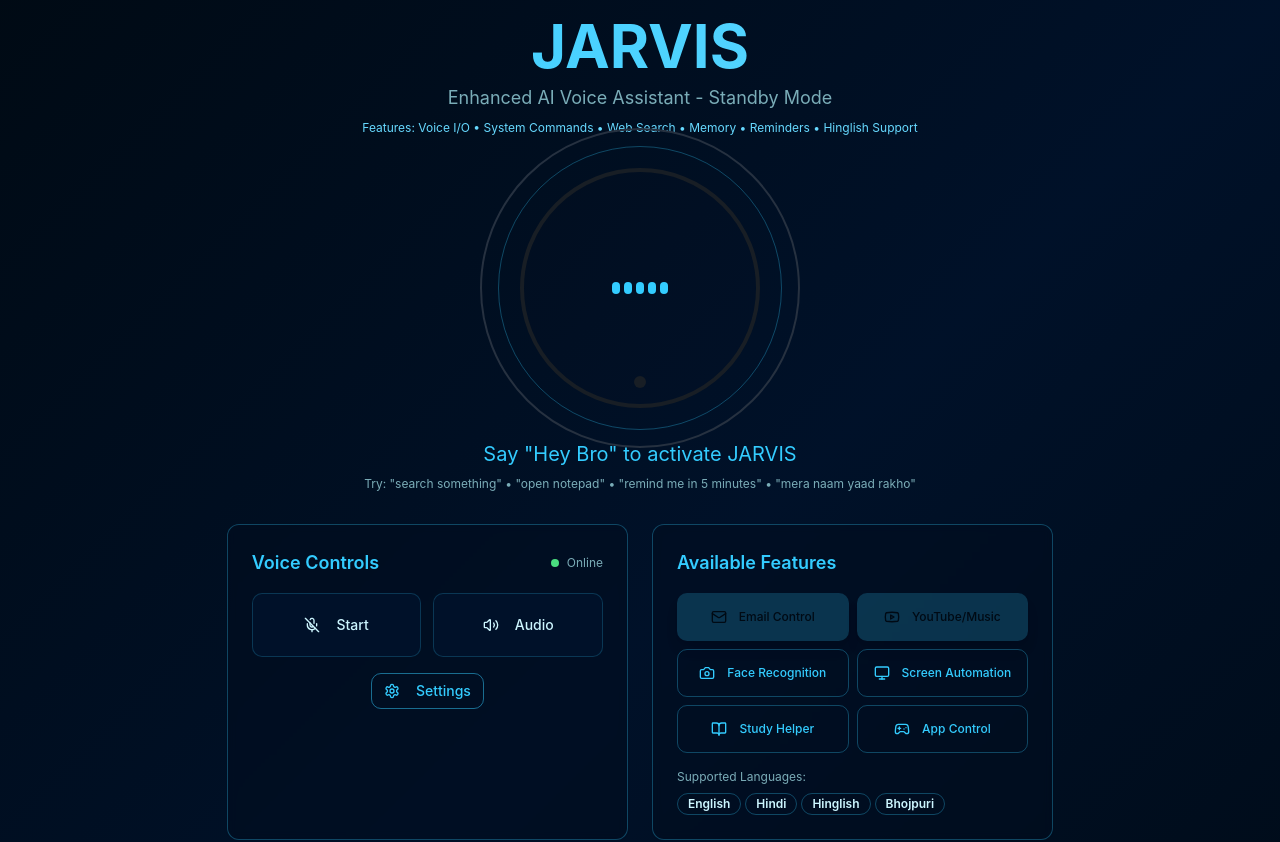
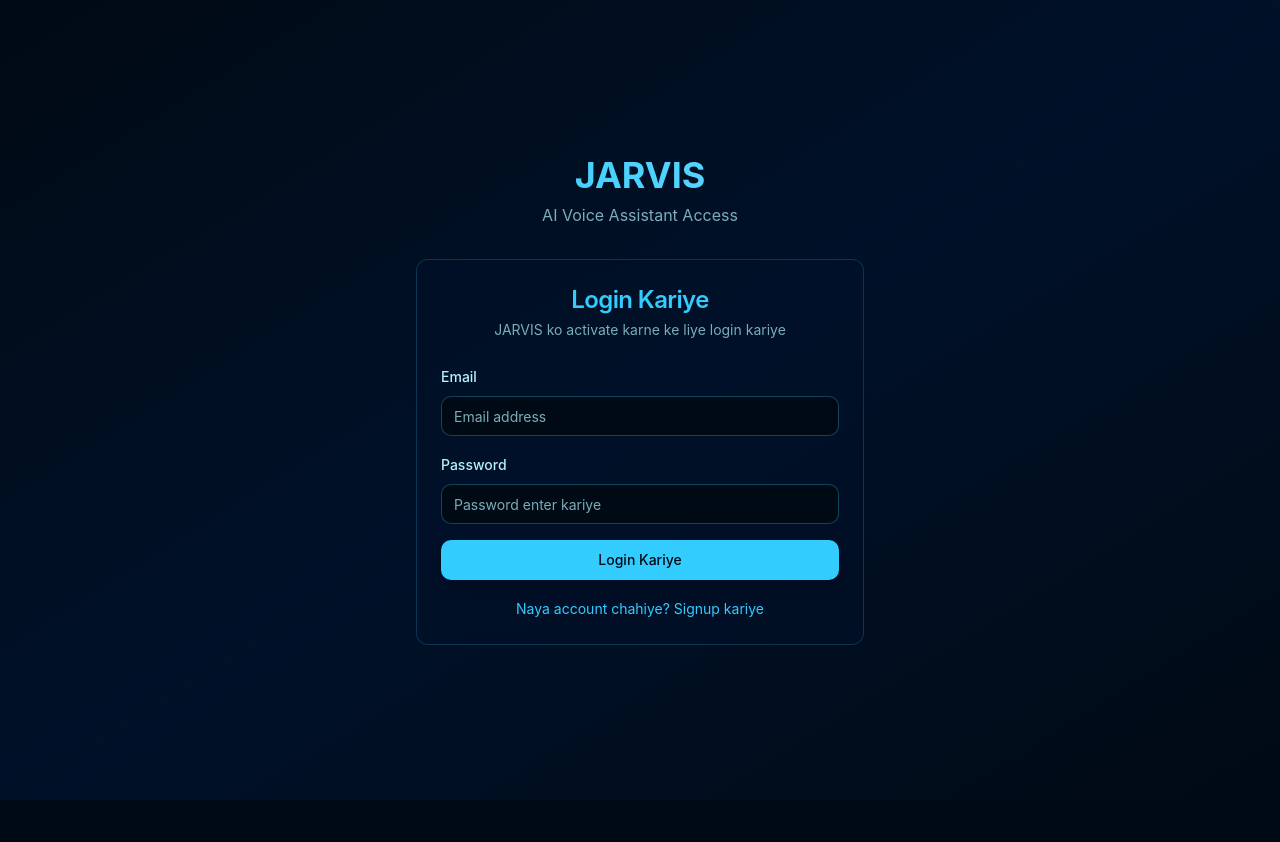
Before and after one commit to Shubham414kumar/bro-sahib-ai, a React (Vite) app: page / in a window 1280 px wide. Shown: the top 842 px of the page. After the commit the page ends 800 px from the top, so only its background shows below. Built offline with nearby package versions, Linux system fonts and the light colour scheme.

Commit message:
Implement login panel
Added a login panel for first-time users to sign up or log in before using the AI. This requires Supabase integration for authentication.

```diff
--- a/src/components/JarvisAssistant.tsx
+++ b/src/components/JarvisAssistant.tsx
@@ -2,6 +2,7 @@ import { useState, useEffect, useCallback } from 'react';
 import { VoiceVisualizer } from './VoiceVisualizer';
 import { ChatHistory } from './ChatHistory';
 import { ControlPanel } from './ControlPanel';
+import { LoginPanel } from './LoginPanel';
 import { useSpeechRecognition } from '@/hooks/useSpeechRecognition';
 import { useTextToSpeech } from '@/hooks/useTextToSpeech';
 import { useToast } from '@/hooks/use-toast';
@@ -22,6 +23,8 @@ interface ChatMessage {
 const WAKE_PHRASES = ['hey bro', 'hai bro', 'हे ब्रो', 'हाय ब्रो'];
 
 export const JarvisAssistant = () => {
+  const [isLoggedIn, setIsLoggedIn] = useState(false);
+  const [currentUser, setCurrentUser] = useState<{ name: string; email: string } | null>(null);
   const [isActive, setIsActive] = useState(false);
   const [messages, setMessages] = useState<ChatMessage[]>([]);
   const [activeFeatures, setActiveFeatures] = useState<string[]>(['email', 'youtube']);
@@ -31,8 +34,14 @@ export const JarvisAssistant = () => {
 
   const { speak, isSpeaking, stop: stopSpeaking } = useTextToSpeech();
 
-  // Request notification permission on mount
+  // Check if user is already logged in on mount
   useEffect(() => {
+    const storedUser = localStorage.getItem('jarvis_user');
+    if (storedUser) {
+      const userData = JSON.parse(storedUser);
+      setCurrentUser(userData);
+      setIsLoggedIn(true);
+    }
     ReminderService.requestNotificationPermission();
   }, []);
 
@@ -342,16 +351,51 @@ export const JarvisAssistant = () => {
     return () => clearTimeout(timer);
   }, []); // Empty dependency array to run only once on mount
 
+  const handleLogin = (userData: { name: string; email: string }) => {
+    setCurrentUser(userData);
+    setIsLoggedIn(true);
+    toast({
+      title: 'Welcome to JARVIS!',
+      description: `Hello ${userData.name}, system ready hai`
+    });
+  };
+
+  const handleLogout = () => {
+    localStorage.removeItem('jarvis_user');
+    setCurrentUser(null);
+    setIsLoggedIn(false);
+    setIsActive(false);
+    setMessages([]);
+    toast({
+      title: 'Logged Out',
+      description: 'JARVIS se logout ho gaye'
+    });
+  };
+
+  // Show login panel if not logged in
+  if (!isLoggedIn) {
+    return <LoginPanel onLogin={handleLogin} />;
+  }
+
   return (
     <div className="min-h-screen bg-gradient-to-br from-jarvis-dark via-jarvis-dark-light to-jarvis-dark p-4">
       <div className="container mx-auto max-w-7xl">
         {/* Header */}
         <div className="text-center mb-8 jarvis-fade-in">
-          <h1 className="text-4xl md:text-6xl font-bold bg-gradient-to-r from-jarvis-blue to-jarvis-blue-light bg-clip-text text-transparent mb-2">
-            JARVIS
-          </h1>
+          <div className="flex justify-between items-center mb-4">
+            <div></div>
+            <h1 className="text-4xl md:text-6xl font-bold bg-gradient-to-r from-jarvis-blue to-jarvis-blue-light bg-clip-text text-transparent">
+              JARVIS
+            </h1>
+            <button
+              onClick={handleLogout}
+              className="text-jarvis-blue hover:text-jarvis-blue-light text-sm transition-colors"
+            >
+              Logout
+            </button>
+          </div>
           <p className="text-muted-foreground text-lg">
-            Enhanced AI Voice Assistant - {isActive ? 'Active' : 'Standby Mode'}
+            Welcome {currentUser?.name} - {isActive ? 'Active' : 'Standby Mode'}
           </p>
           <p className="text-xs text-jarvis-blue-light mt-2">
             Features: Voice I/O • System Commands • Web Search • Memory • Reminders • Hinglish Support
--- /dev/null
+++ b/src/components/LoginPanel.tsx
@@ -0,0 +1,189 @@
+import React, { useState } from 'react';
+import { Button } from '@/components/ui/button';
+import { Input } from '@/components/ui/input';
+import { Label } from '@/components/ui/label';
+import { Card, CardContent, CardDescription, CardHeader, CardTitle } from '@/components/ui/card';
+import { useToast } from '@/hooks/use-toast';
+
+interface LoginPanelProps {
+  onLogin: (userData: { name: string; email: string }) => void;
+}
+
+export const LoginPanel: React.FC<LoginPanelProps> = ({ onLogin }) => {
+  const [isSignup, setIsSignup] = useState(false);
+  const [name, setName] = useState('');
+  const [email, setEmail] = useState('');
+  const [password, setPassword] = useState('');
+  const [confirmPassword, setConfirmPassword] = useState('');
+  const { toast } = useToast();
+
+  const handleSubmit = (e: React.FormEvent) => {
+    e.preventDefault();
+
+    if (isSignup) {
+      // Signup validation
+      if (!name || !email || !password || !confirmPassword) {
+        toast({
+          title: 'Error',
+          description: 'Sabhi fields fill kariye',
+          variant: 'destructive'
+        });
+        return;
+      }
+
+      if (password !== confirmPassword) {
+        toast({
+          title: 'Error',
+          description: 'Passwords match nahi kar rahe',
+          variant: 'destructive'
+        });
+        return;
+      }
+
+      // Store user data in localStorage for now
+      const userData = { name, email };
+      localStorage.setItem('jarvis_user', JSON.stringify(userData));
+
+      toast({
+        title: 'Success',
+        description: 'Account ban gaya! Welcome to JARVIS'
+      });
+
+      onLogin(userData);
+    } else {
+      // Login validation
+      if (!email || !password) {
+        toast({
+          title: 'Error',
+          description: 'Email aur password daaliye',
+          variant: 'destructive'
+        });
+        return;
+      }
+
+      // Check if user exists in localStorage
+      const storedUser = localStorage.getItem('jarvis_user');
+      if (storedUser) {
+        const userData = JSON.parse(storedUser);
+        toast({
+          title: 'Success',
+          description: `Welcome back, ${userData.name}!`
+        });
+        onLogin(userData);
+      } else {
+        toast({
+          title: 'Error',
+          description: 'Account nahi mila. Pehle signup kariye',
+          variant: 'destructive'
+        });
+      }
+    }
+  };
+
+  return (
+    <div className="min-h-screen bg-gradient-to-br from-jarvis-dark via-jarvis-dark-light to-jarvis-dark flex items-center justify-center p-4">
+      <div className="w-full max-w-md">
+        {/* JARVIS Header */}
+        <div className="text-center mb-8">
+          <h1 className="text-4xl font-bold bg-gradient-to-r from-jarvis-blue to-jarvis-blue-light bg-clip-text text-transparent mb-2">
+            JARVIS
+          </h1>
+          <p className="text-muted-foreground">
+            AI Voice Assistant Access
+          </p>
+        </div>
+
+        <Card className="border-jarvis-blue/20 bg-jarvis-dark-light/50 backdrop-blur-sm">
+          <CardHeader className="space-y-1">
+            <CardTitle className="text-2xl text-center text-jarvis-blue">
+              {isSignup ? 'Create Account' : 'Login Kariye'}
+            </CardTitle>
+            <CardDescription className="text-center">
+              {isSignup
+                ? 'JARVIS access ke liye account banayiye'
+                : 'JARVIS ko activate karne ke liye login kariye'
+              }
+            </CardDescription>
+          </CardHeader>
+
+          <CardContent>
+            <form onSubmit={handleSubmit} className="space-y-4">
+              {isSignup && (
+                <div className="space-y-2">
+                  <Label htmlFor="name">Naam</Label>
+                  <Input
+                    id="name"
+                    type="text"
+                    placeholder="Apna naam enter kariye"
+                    value={name}
+                    onChange={(e) => setName(e.target.value)}
+                    className="bg-jarvis-dark border-jarvis-blue/30 text-foreground"
+                  />
+                </div>
+              )}
+
+              <div className="space-y-2">
+                <Label htmlFor="email">Email</Label>
+                <Input
+                  id="email"
+                  type="email"
+                  placeholder="Email address"
+                  value={email}
+                  onChange={(e) => setEmail(e.target.value)}
+                  className="bg-jarvis-dark border-jarvis-blue/30 text-foreground"
+                />
+              </div>
+
+              <div className="space-y-2">
+                <Label htmlFor="password">Password</Label>
+                <Input
+                  id="password"
+                  type="password"
+                  placeholder="Password enter kariye"
+                  value={password}
+                  onChange={(e) => setPassword(e.target.value)}
+                  className="bg-jarvis-dark border-jarvis-blue/30 text-foreground"
+                />
+              </div>
+
+              {isSignup && (
+                <div className="space-y-2">
+                  <Label htmlFor="confirmPassword">Confirm Password</Label>
+                  <Input
+                    id="confirmPassword"
+                    type="password"
+                    placeholder="Password dobara enter kariye"
+                    value={confirmPassword}
+                    onChange={(e) => setConfirmPassword(e.target.value)}
+                    className="bg-jarvis-dark border-jarvis-blue/30 text-foreground"
+                  />
+                </div>
+              )}
+
+              <Button
+                type="submit"
+                className="w-full"
+                variant="default"
+              >
+                {isSignup ? 'Account Banayiye' : 'Login Kariye'}
+              </Button>
+            </form>
+
+            <div className="mt-4 text-center">
+              <button
+                type="button"
+                onClick={() => setIsSignup(!isSignup)}
+                className="text-jarvis-blue hover:text-jarvis-blue-light transition-colors text-sm"
+              >
+                {isSignup
+                  ? 'Pehle se account hai? Login kariye'
+                  : 'Naya account chahiye? Signup kariye'
+                }
+              </button>
+            </div>
+          </CardContent>
+        </Card>
+      </div>
+    </div>
+  );
+};
```
